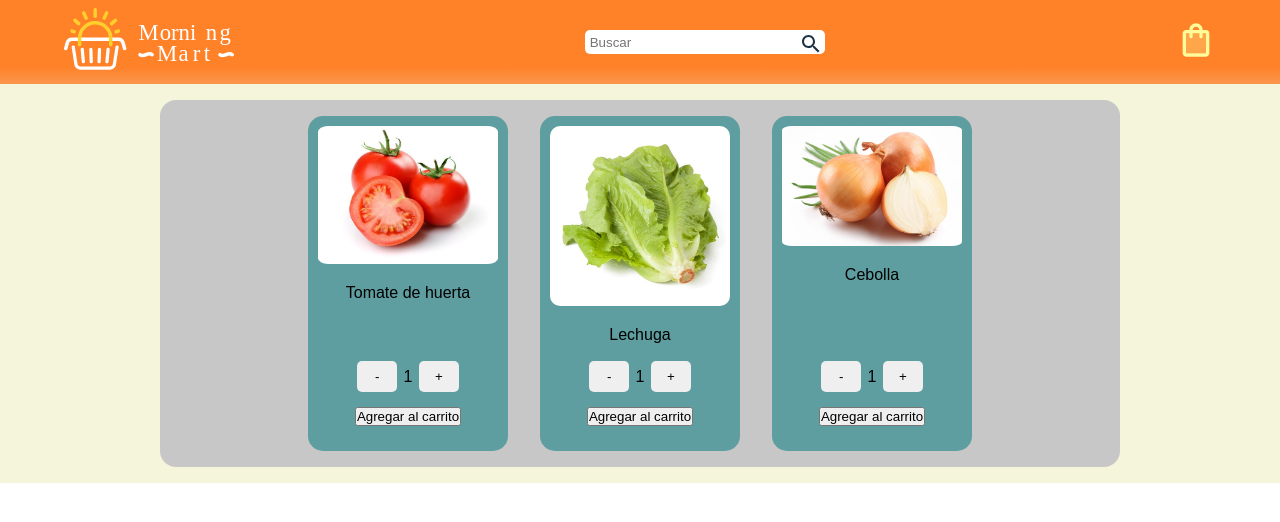
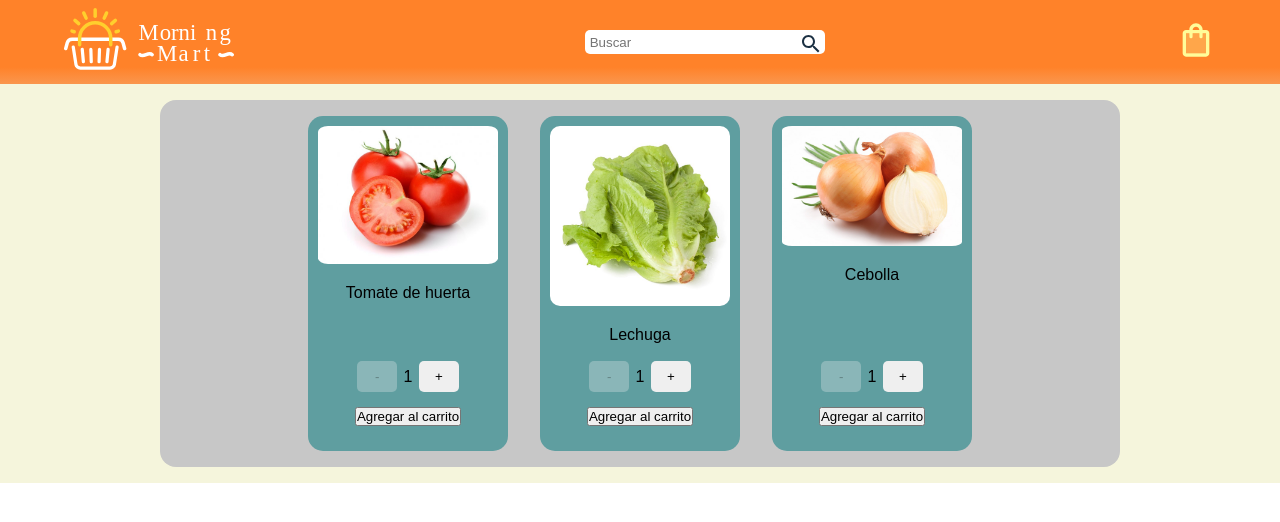
Before and after one commit to JoaPaloBael/reactapp-coderhouse, a React (Create React App) app: page / in a window 1280 px wide. Shown: the top 522 px of the page. Built offline with nearby package versions, Linux system fonts and the light colour scheme.

Commit message:
ItemCount listo

```diff
--- a/src/components/CarouselProductos/BoxProductos/BoxProductos.jsx
+++ b/src/components/CarouselProductos/BoxProductos/BoxProductos.jsx
@@ -1,4 +1,4 @@
-import CardProducto from "./CardProduct/CardProduct";
+import CardProduct from "./CardProduct/CardProduct";
 import tomate from '../../../resources/img/three-tomatoes.jpg';
 import lechuga from '../../../resources/img/lechuga-romana.jpg';
 import cebolla from '../../../resources/img/cebolla.jpg';
@@ -6,9 +6,9 @@ import cebolla from '../../../resources/img/cebolla.jpg';
 export default function BoxProductos() {
   return (
     <div className="BoxProductos">
-        <CardProducto prodName="Tomate de huerta" stock={5} prodImg={tomate}/>
-        <CardProducto prodName="Lechuga" stock={7} prodImg={lechuga}/>
-        <CardProducto prodName="Cebolla" stock={1} prodImg={cebolla}/>
+        <CardProduct prodName="Tomate de huerta" prodImg={tomate}/>
+        <CardProduct prodName="Lechuga" prodImg={lechuga}/>
+        <CardProduct prodName="Cebolla" prodImg={cebolla}/>
     </div>
   )
 }
--- a/src/components/CarouselProductos/BoxProductos/CardProduct/CardProduct.jsx
+++ b/src/components/CarouselProductos/BoxProductos/CardProduct/CardProduct.jsx
@@ -3,8 +3,6 @@ import React, { useState } from "react";
 import ItemCount from './ItemCount/ItemCount';
 
 export default function CardProduct(props) {
-
-
   return (
     <div className="CardProducto">
       <img src={props.prodImg} alt={props.prodName}/>
--- a/src/components/CarouselProductos/BoxProductos/CardProduct/ItemCount/ItemCount.jsx
+++ b/src/components/CarouselProductos/BoxProductos/CardProduct/ItemCount/ItemCount.jsx
@@ -1,18 +1,20 @@
 import { useState } from "react";
 
-export default function ItemCount({stock, inicial, onAdd}) {
+export default function ItemCount({stock, inicial}) {
 
     const [count, setCount] = useState(inicial);
 
     function suma (){
       //Hace que 0 sea la cantidad máxima
-      setCount (Math.min(count + 1, stock));
+      // setCount (Math.min(count + 1, stock));
+      setCount (count + 1);
           console.log(count);
       }
 
     function resta (){
       //Hace que 0 sea la cantidad mínima
-      setCount (Math.max(count - 1, 1));
+      // setCount (Math.max(count - 1, 1));
+      setCount (count - 1);
         console.log(count);
     }
 
@@ -24,9 +26,9 @@ export default function ItemCount({stock, inicial, onAdd}) {
     return (
       <div className="ItemCount">
         <div>
-          <button onClick={resta} className="btnCount">-</button>
+          <button disabled={count <= inicial} onClick={resta} className="btnCount">-</button>
           <span>{count}</span>
-          <button onClick={suma} className="btnCount">+</button>
+          <button disabled={count>= stock} onClick={suma} className="btnCount">+</button>
         </div>
           {/* sin usar props */}
         <button onClick={cambiarTexto} className="btnCarrito">{texto}</button>
```
